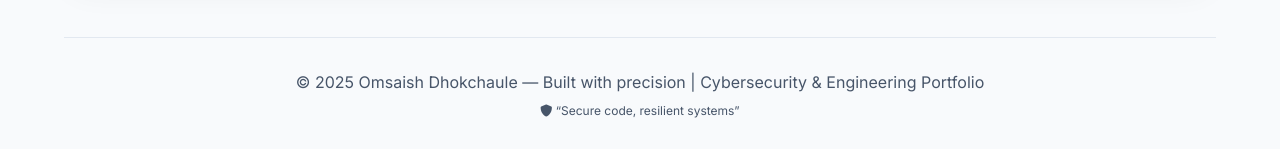
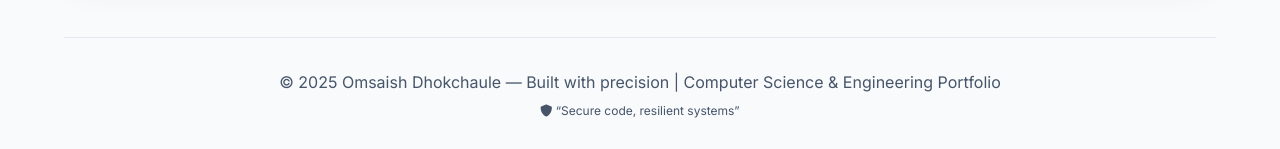
Before and after one commit to OMSAISH/portfolio, a plain HTML site: page index.html in a window 1280 px wide. Shown: the part 3534-3683 px from the top of the page. Drawn offline with Linux system fonts and the light colour scheme.

Commit message:
Update index.html

```diff
--- a/index.html
+++ b/index.html
@@ -438,7 +438,7 @@
         </section>
 
         <footer>
-            <p>© 2025 Omsaish Dhokchaule — Built with precision | Cybersecurity & Engineering Portfolio</p>
+            <p>© 2025 Omsaish Dhokchaule — Built with precision | Computer Science & Engineering Portfolio</p>
             <p style="font-size: 0.75rem; margin-top: 8px;"><i class="fas fa-shield-alt"></i> “Secure code, resilient systems”</p>
         </footer>
     </div>
```
